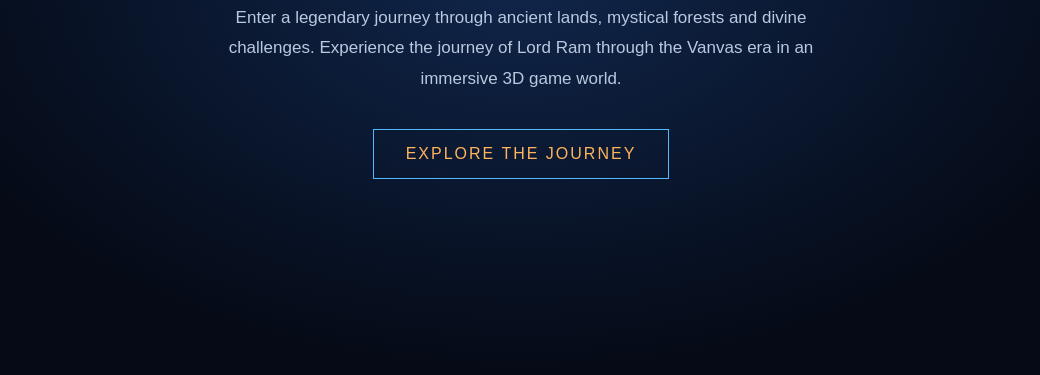
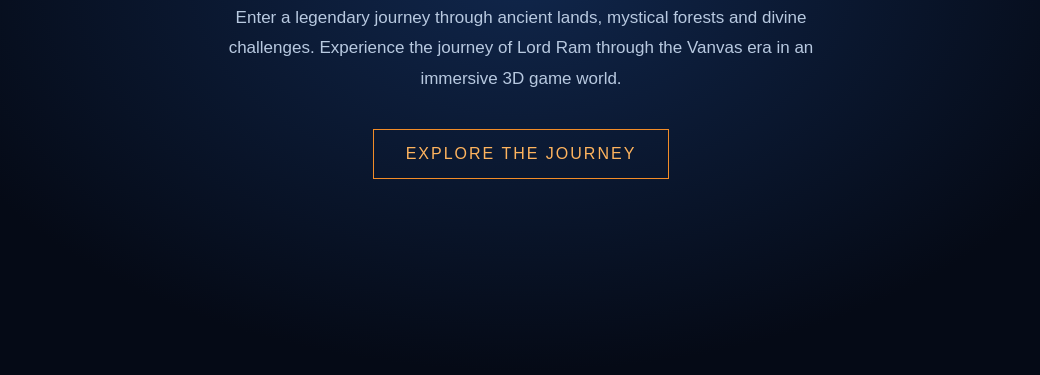
Before and after one commit to ckhupkar-45/Ramayana-fury-of-the-gods, a plain HTML site: page index.html in a window 1280 px wide. Shown: the part 425-800 px from the top of the page, without its empty margins (119-1159 px from the left). Drawn offline with Linux system fonts and the light colour scheme.

Commit message:
Update index.html

```diff
--- a/index.html
+++ b/index.html
@@ -59,7 +59,7 @@
       display: inline-block;
       margin-top: 35px;
       padding: 15px 32px;
-      border: 1px solid #53B9FF;
+     border: 1px solid #F28C28;
      color: #FFB45E;
       text-decoration: none;
       letter-spacing: 2px;
```
